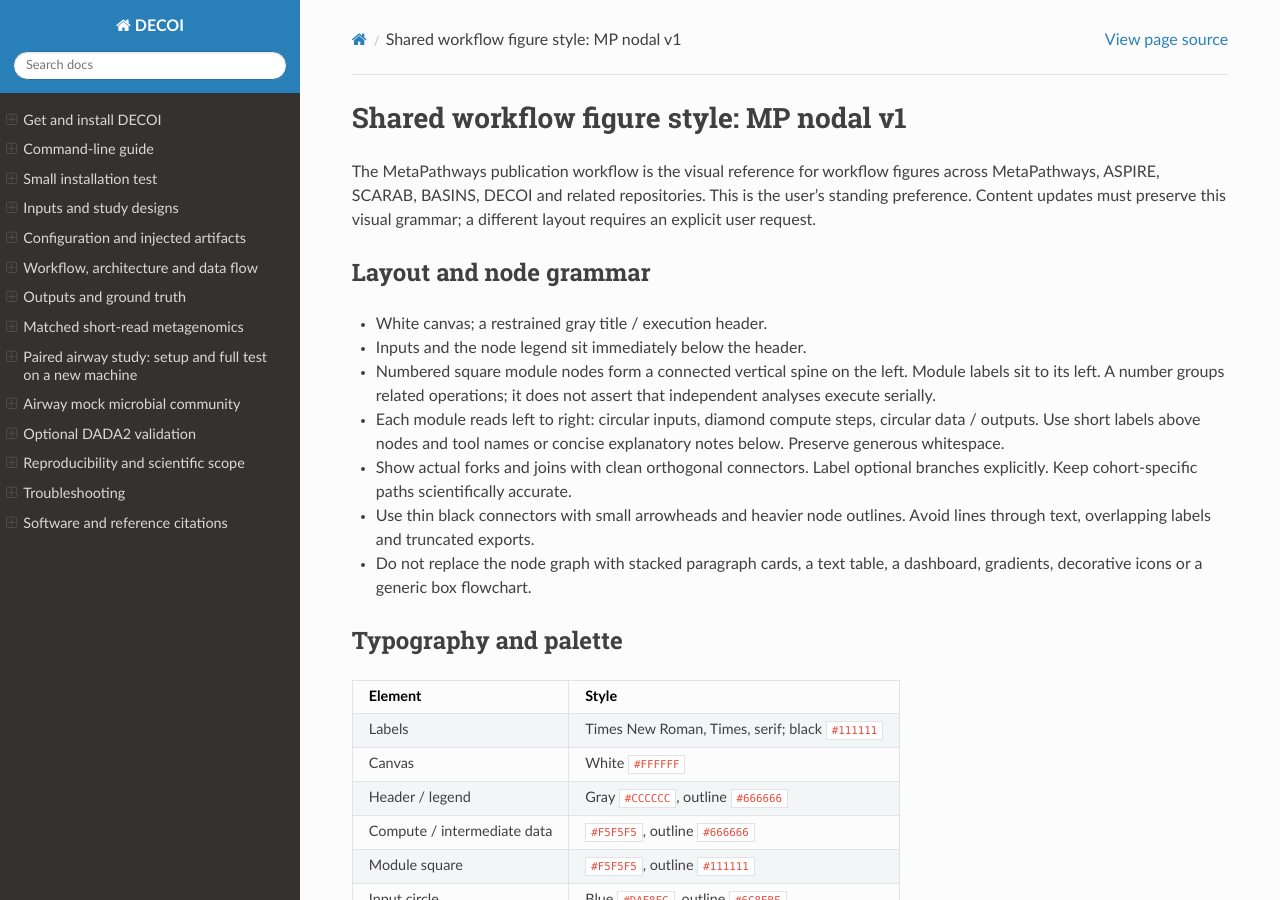
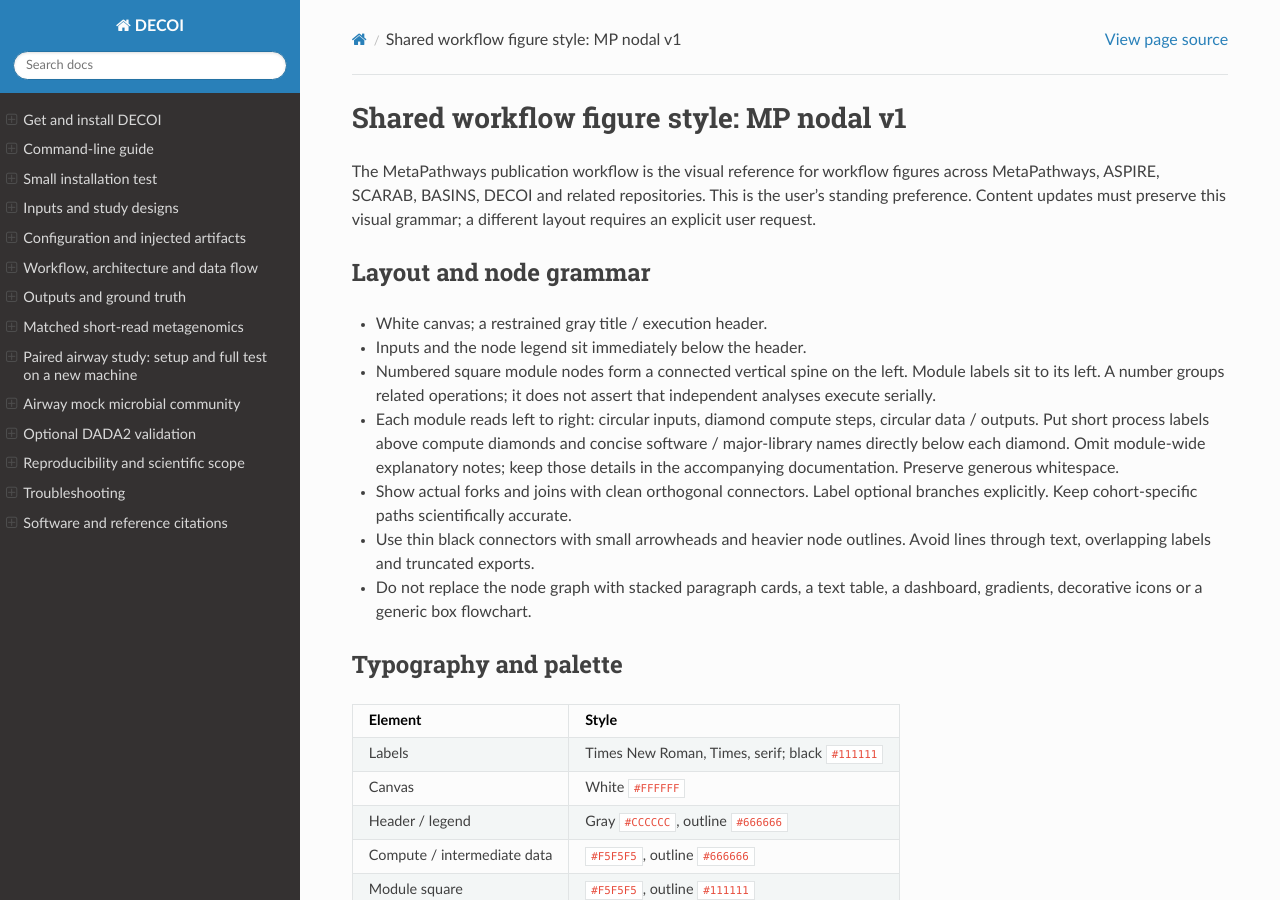
Before and after one commit to hallamlab/DECOI, a Sphinx documentation site: the page built from docs/WORKFLOW_STYLE.md, in a window 1280 px wide and 900 px high. Built offline with Sphinx 7.4.7 and the Read the Docs theme 3.1.0, drawn with Linux system fonts in a browser that asks for light colours.

Commit message:
Prefer concise tool labels beneath workflow diamonds

```diff
--- a/docs/WORKFLOW_STYLE.md
+++ b/docs/WORKFLOW_STYLE.md
@@ -17,8 +17,10 @@
   Module labels sit to its left. A number groups related operations; it does
   not assert that independent analyses execute serially.
 - Each module reads left to right: circular inputs, diamond compute steps,
-  circular data / outputs. Use short labels above nodes and tool names or
-  concise explanatory notes below. Preserve generous whitespace.
+  circular data / outputs. Put short process labels above compute diamonds
+  and concise software / major-library names directly below each diamond.
+  Omit module-wide explanatory notes; keep those details in the accompanying
+  documentation. Preserve generous whitespace.
 - Show actual forks and joins with clean orthogonal connectors. Label optional
   branches explicitly. Keep cohort-specific paths scientifically accurate.
 - Use thin black connectors with small arrowheads and heavier node outlines.
```
